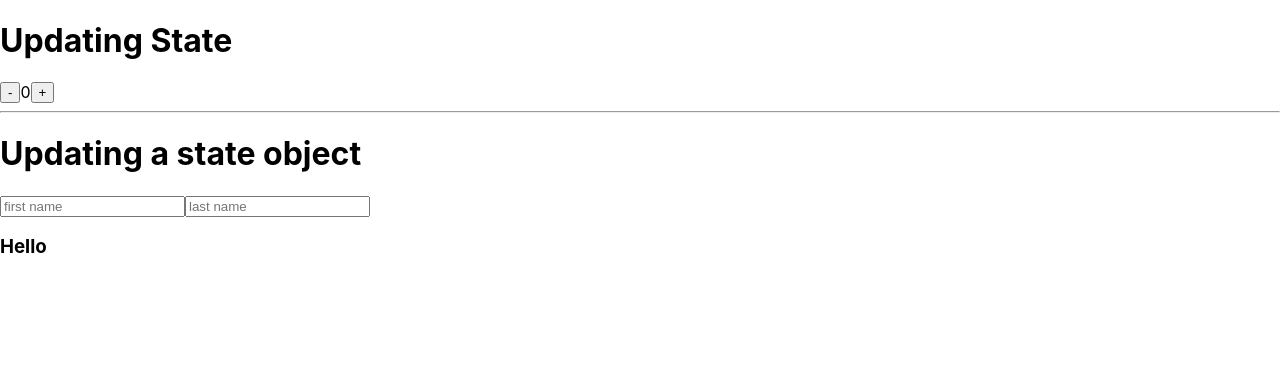
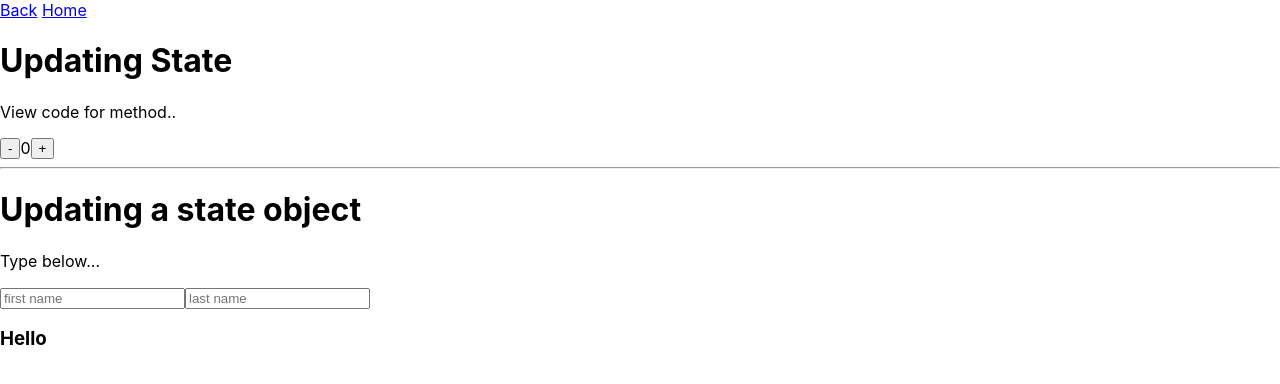
Before and after one commit to Sam-McCathie/react-js, a React (Create React App) app: page /state/updating in a window 1280 px wide. Shown: the top 384 px of the page. Built offline with nearby package versions, Linux system fonts and the light colour scheme.

Commit message:
Add routing and directions to state updating

```diff
--- a/src/topics/state/State.js
+++ b/src/topics/state/State.js
@@ -4,6 +4,7 @@ import {Link} from "react-router-dom";
 const State = () => {
   return (
     <div>
+      <Link to={"/"}>Back/ Home</Link>
       <h1>State</h1>
       <ul>
         <li>
--- a/src/topics/state/Updating.js
+++ b/src/topics/state/Updating.js
@@ -1,4 +1,5 @@
 import React, {useState} from "react";
+import {Link} from "react-router-dom";
 
 const Updating = () => {
   // correctly updating state with an existing value
@@ -33,15 +34,17 @@ const Updating = () => {
 
   return (
     <div>
+      <Link to={"/state"}>Back</Link> <Link to={"/"}>Home</Link>
       <h1>Updating State</h1>
+      <p>View code for method..</p>
       <div style={{display: "flex"}}>
         <button onClick={subtract}>-</button>
         {count}
         <button onClick={add}>+</button>
       </div>
-
       <hr />
       <h1>Updating a state object</h1>
+      <p>Type below...</p>
       <form>
         <input
           type="text"
```
